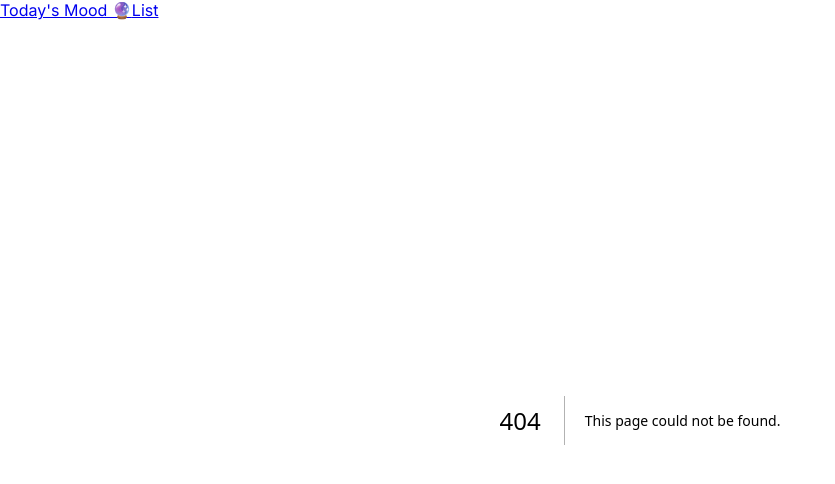
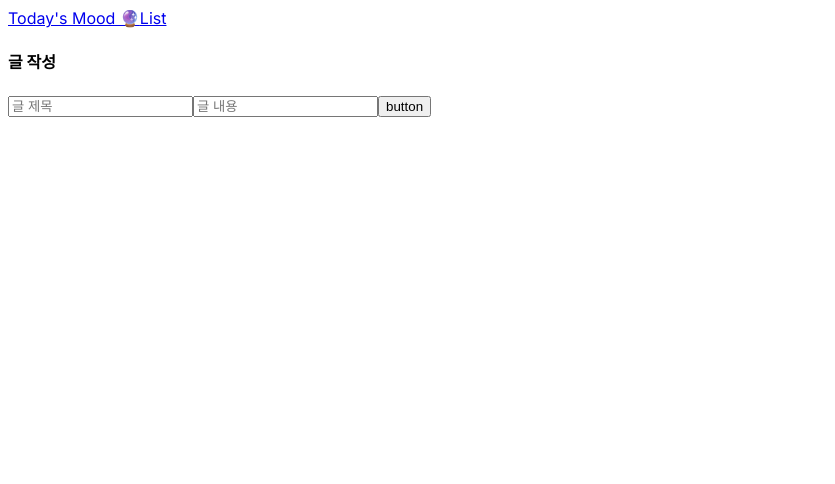
Before and after one commit to hmkimm/myDiary, a Next.js app: page /write in a window 1280 px wide. Before the commit this address had no page. Shown: the top 484 px of the page, without its empty margins (0-835 px from the left). Built offline with nearby package versions, Linux system fonts and the light colour scheme.

Commit message:
Feat: 글 추가 페이지 구현

```diff
--- /dev/null
+++ b/app/write/page.tsx
@@ -0,0 +1,12 @@
+export default function Write() {
+  return (
+    <div>
+      <h4>글 작성</h4>
+      <form action="/api/post/new" method="POST">
+        <input name="title" placeholder="글 제목" />
+        <input name="content" placeholder="글 내용" />
+        <button type="submit">button</button>
+      </form>
+    </div>
+  );
+}
```
